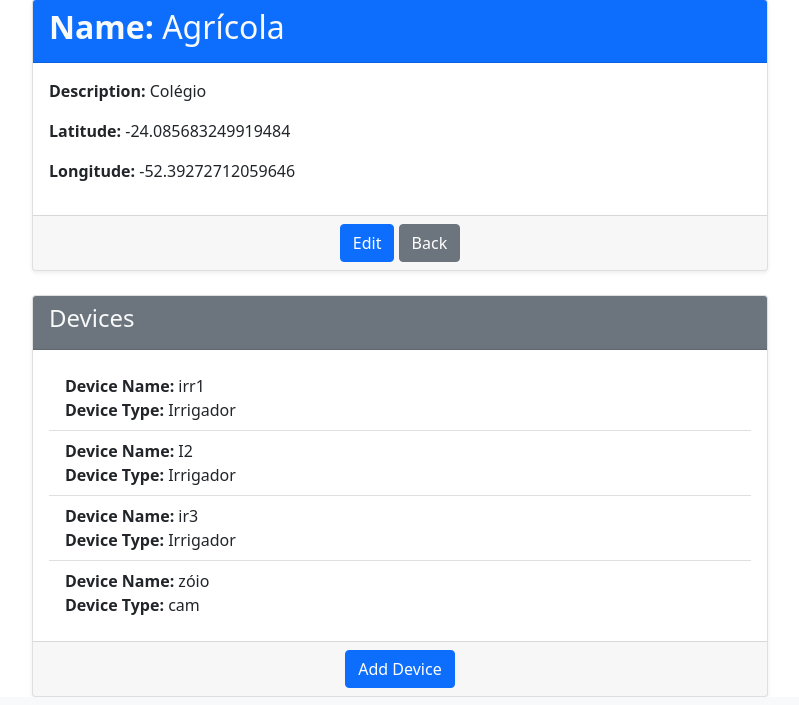
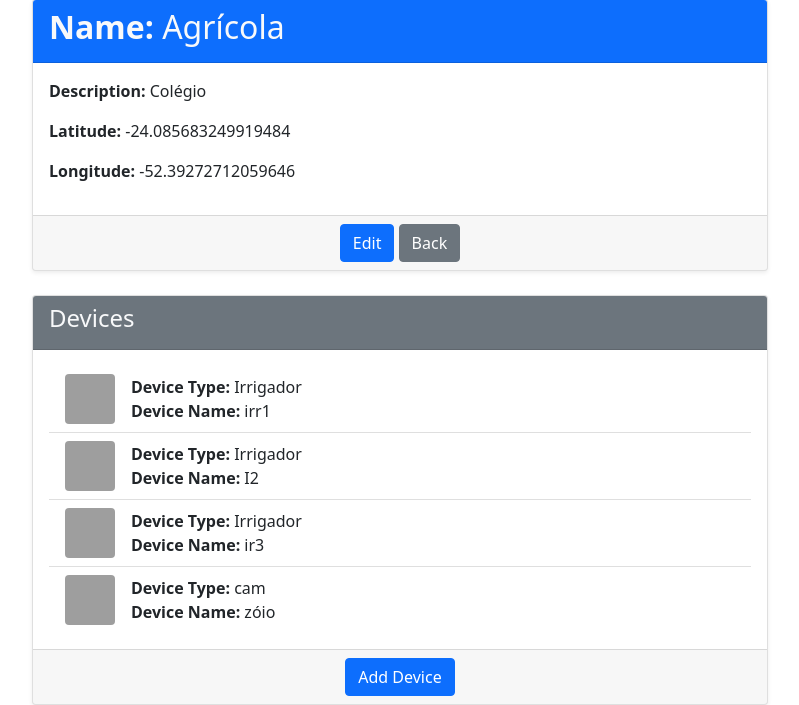
Before and after one commit to tiagodefendi/Hydro-Cultiva-Connect, a Django app: page /properties/2/ in a window 1280 px wide. Shown: the part 105-810 px from the top of the page, without its empty margins (240-1039 px from the left). Run offline with Django 4.2, Linux system fonts and the light colour scheme; a user stored in the database is signed in; data comes from the database, SQL or seed files in the repository; both versions use the stored data as it was after the commit; some libraries are stand-ins or nearby versions; grey boxes are pictures that could not be loaded.

Commit message:
device icons

```diff
--- a/frontend/templates/property.html
+++ b/frontend/templates/property.html
@@ -51,9 +51,29 @@
                         {% if devices %}
                             <ul class="list-group list-group-flush">
                                 {% for device in devices %}
-                                    <li class="list-group-item">
-                                        <strong>Device Name:</strong> {{ device.name }}<br>
-                                        <strong>Device Type:</strong> {{ device.type }}
+                                    <li class="list-group-item d-flex align-items-center">
+                                        <!-- Image selection based on device type -->
+                                        <div class="me-3">
+                                            {% if device.type == "Sprinkler" %}
+                                                <img src="https://cdn-icons-png.flaticon.com/512/1322/1322526.png" width="50" height="50" alt="{{ device.type }} image" class="rounded">
+                                            {% elif device.type == "Tank" %}
+                                                <img src="https://cdn-icons-png.flaticon.com/512/6595/6595560.png" width="50" height="50" alt="{{ device.type }} image" class="rounded">
+                                            {% elif device.type == "Thermometer" %}
+                                                <img src="https://friconix.com/png/fi-xnluhx-thermometer-low.png" width="50" height="50" alt="{{ device.type }} image" class="rounded">
+                                            {% elif device.type == "Hygrometer" %}
+                                                <img src="https://cdn-icons-png.flaticon.com/512/6287/6287494.png" width="50" height="50" alt="{{ device.type }} image" class="rounded">
+                                            {% elif device.type == "Camera" %}
+                                                <img src="https://cdn-icons-png.flaticon.com/512/3874/3874201.png" width="50" height="50" alt="{{ device.type }} image" class="rounded">
+                                            {% else %}
+                                                <img src="https://webstockreview.net/images/r-clipart-rupee-logo-18.png" width="50" height="50" alt="Default image" class="rounded">
+                                            {% endif %}
+                                        </div>
+
+                                        <!-- Device information -->
+                                        <div>
+                                            <strong>Device Type:</strong> {{ device.type }}<br>
+                                            <strong>Device Name:</strong> {{ device.name }}
+                                        </div>
                                     </li>
                                 {% endfor %}
                             </ul>
```
Also changed, not shown: database/db.sqlite3.
